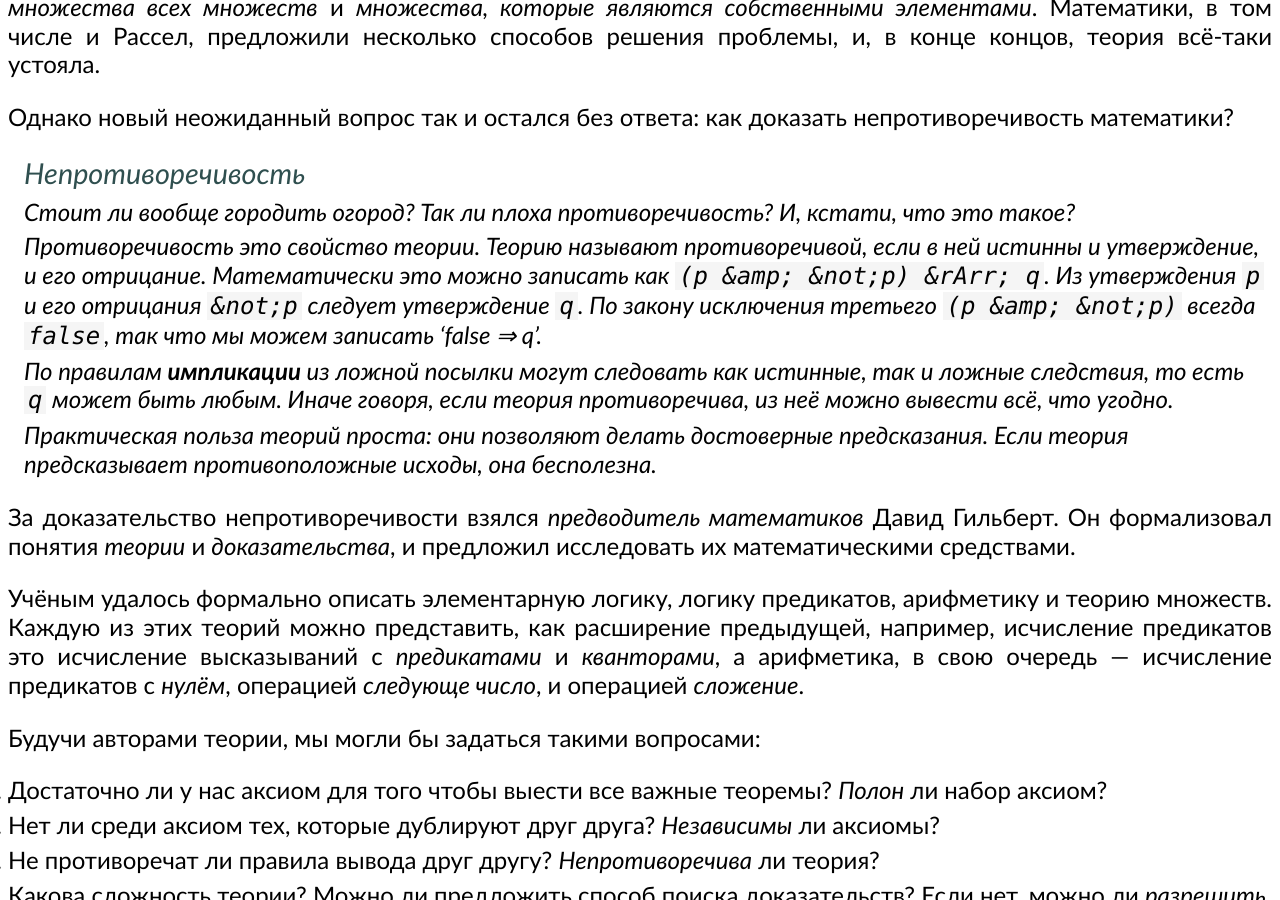
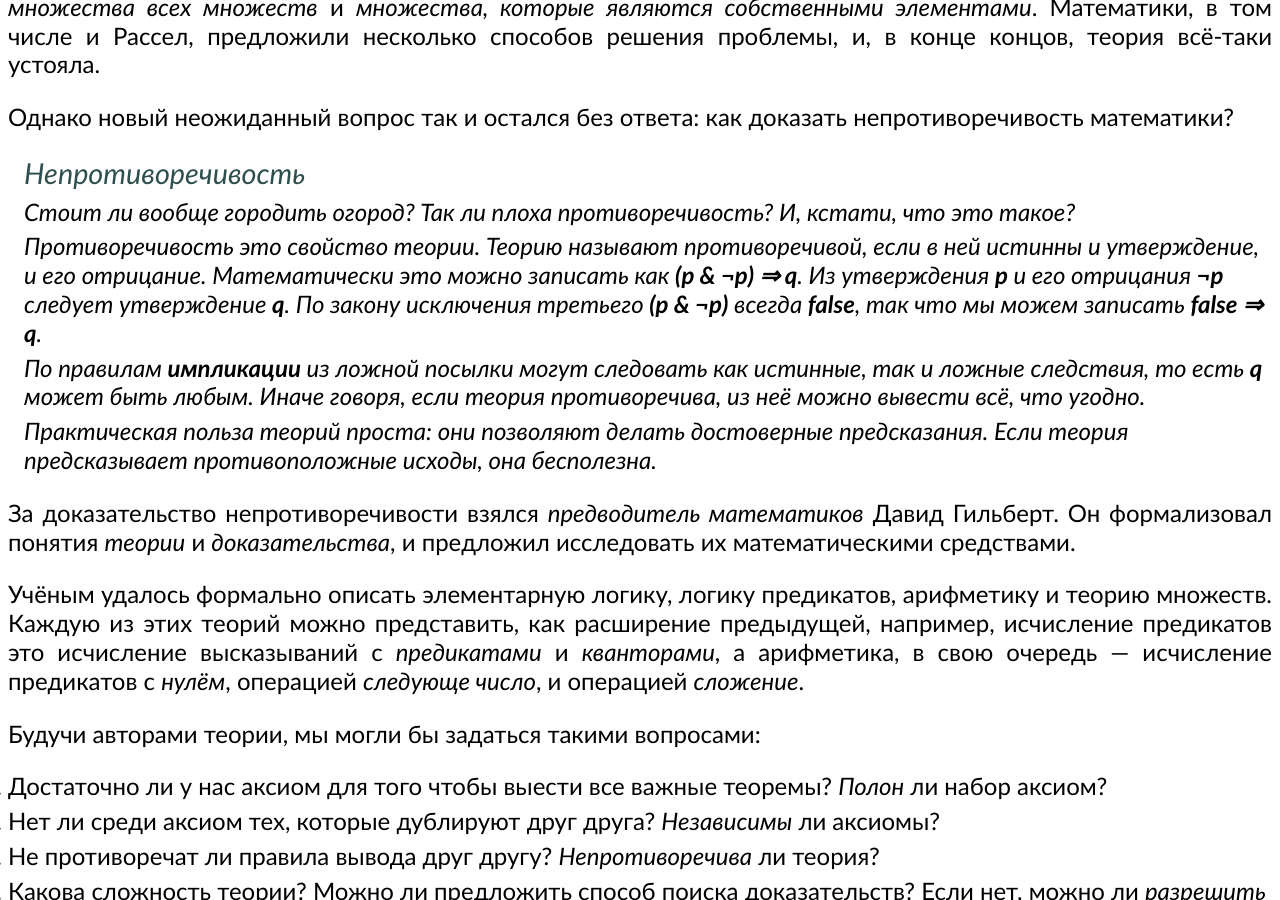
Before and after one commit to markshevchenko/markshevchenko.github.io, a Jekyll site: the page built from articles/program-languages.md, in a window 1280 px wide and 900 px high, scrolled down 868 px. Built offline with Jekyll 4.4.1, drawn with Linux system fonts in a browser that asks for light colours; some web fonts are replaced; comment, search, counter and statistics services are not loaded.

Commit message:
Дописываю формулы.

```diff
--- a/articles/program-languages.md
+++ b/articles/program-languages.md
@@ -31,10 +31,10 @@ id: program-languages
 > Стоит ли вообще городить огород? Так ли плоха противоречивость? И, кстати, что это такое?
 >
 > Противоречивость это свойство теории. Теорию называют противоречивой, если в ней истинны и утверждение, и его отрицание. Математически это можно записать как
-> `(p &amp; &not;p) &rArr; q`. Из утверждения `p` и его отрицания `&not;p` следует утверждение `q`. По закону исключения третьего `(p &amp; &not;p)`
-> всегда `false`, так что мы можем записать 'false &rArr; q'.
+> **(p &amp; &not;p) &rArr; q**. Из утверждения **p** и его отрицания **&not;p** следует утверждение **q**. По закону исключения третьего **(p &amp; &not;p)**
+> всегда **false**, так что мы можем записать **false &rArr; q**.
 >
-> По правилам **импликации** из ложной посылки могут следовать как истинные, так и ложные следствия, то есть `q` может быть любым. Иначе говоря, если теория
+> По правилам **импликации** из ложной посылки могут следовать как истинные, так и ложные следствия, то есть **q** может быть любым. Иначе говоря, если теория
 > противоречива, из неё можно вывести всё, что угодно.
 >
 > Практическая польза теорий проста: они позволяют делать достоверные предсказания. Если теория предсказывает противоположные исходы, она бесполезна.
```
